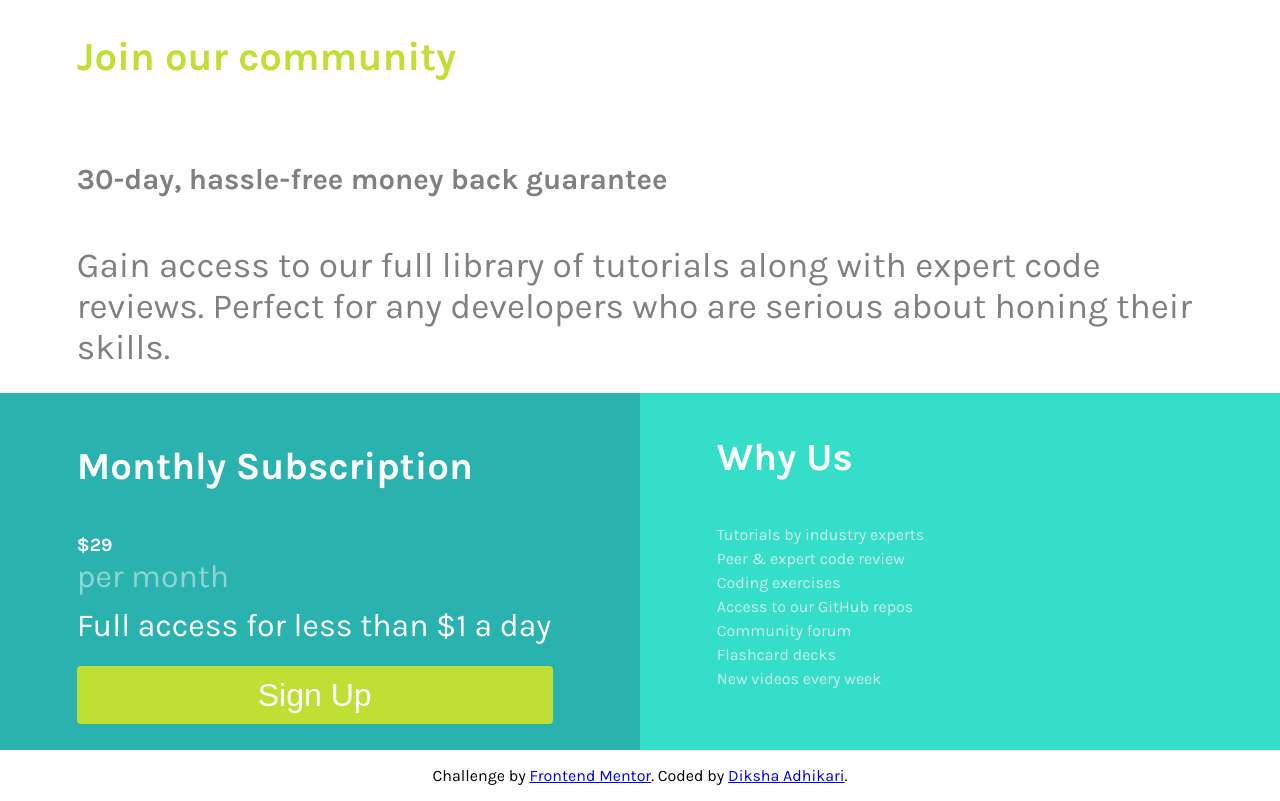
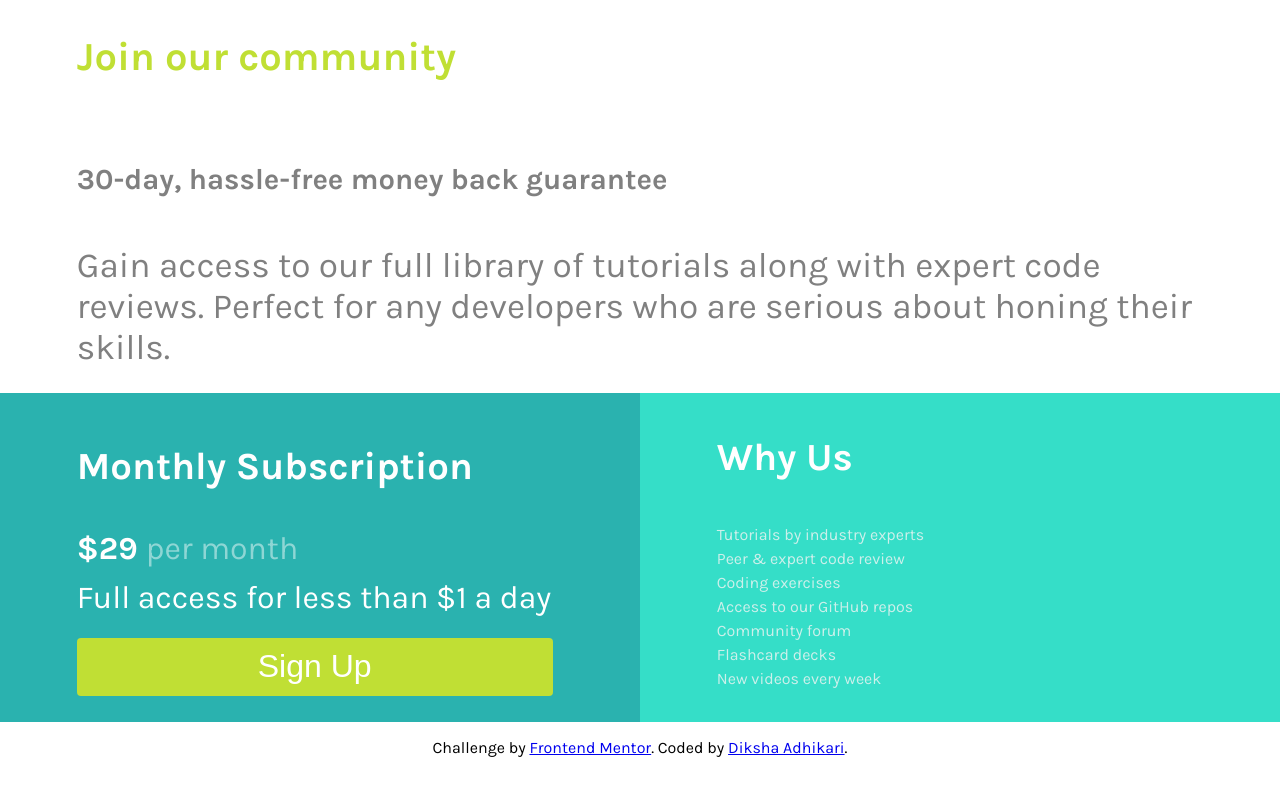
Before and after one commit to Diksha220/single-price-grid-component-master, a plain HTML site: page index.html in a window 1280 px wide. Drawn offline with Linux system fonts and the light colour scheme.

Commit message:
Update index.html

```diff
--- a/index.html
+++ b/index.html
@@ -26,7 +26,7 @@
       <div class="box2">
         <h5>Monthly Subscription</h5>
 
-        <h3>&dollar;29 </h3> <span class="faded"> per month</span>
+        <h>&dollar;29 </h> <span class="faded"> per month</span>
 
         <p>Full access for less than &dollar;1 a day</p>
 
```
